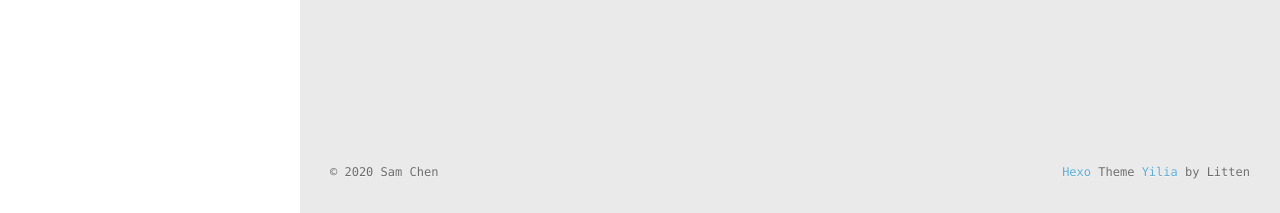
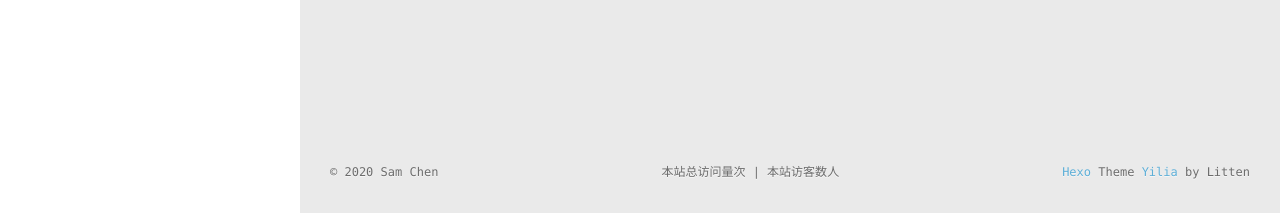
Before and after one commit to cxjchen/cxjchen.github.io, a plain HTML site: page archives/index.html in a window 1280 px wide. Shown: the part 587-800 px from the top of the page. Drawn offline with Linux system fonts and the light colour scheme; some packages are replaced by stand-ins of ours; a script that the page names is missing.

Commit message:
Site updated: 2020-03-31 23:14:21

```diff
--- a/archives/index.html
+++ b/archives/index.html
@@ -199,17 +199,22 @@
         </div>
       </div>
       <footer id="footer">
+  <script async src="//busuanzi.ibruce.info/busuanzi/2.3/busuanzi.pure.mini.js"></script>
   <div class="outer">
     <div id="footer-info">
     	<div class="footer-left">
     		&copy; 2020 Sam Chen
     	</div>
+    <span id="busuanzi_container_site_pv">本站总访问量<span id="busuanzi_value_site_pv"></span>次</span>
+    <span class="post-meta-divider">|</span>
+    <span id="busuanzi_container_site_uv">本站访客数<span id="busuanzi_value_site_uv"></span>人</span>
       	<div class="footer-right">
       		<a href="http://hexo.io/" target="_blank">Hexo</a>  Theme <a href="https://github.com/litten/hexo-theme-yilia" target="_blank">Yilia</a> by Litten
       	</div>
     </div>
   </div>
 </footer>
+
     </div>
     <script>
 	var yiliaConfig = {
```
Also changed, not shown: 2020/03/23/第一篇博客/index.html (+5 -0 lines), archives/2020/03/index.html (+5 -0 lines), archives/2020/index.html (+5 -0 lines), index.html (+5 -0 lines).
